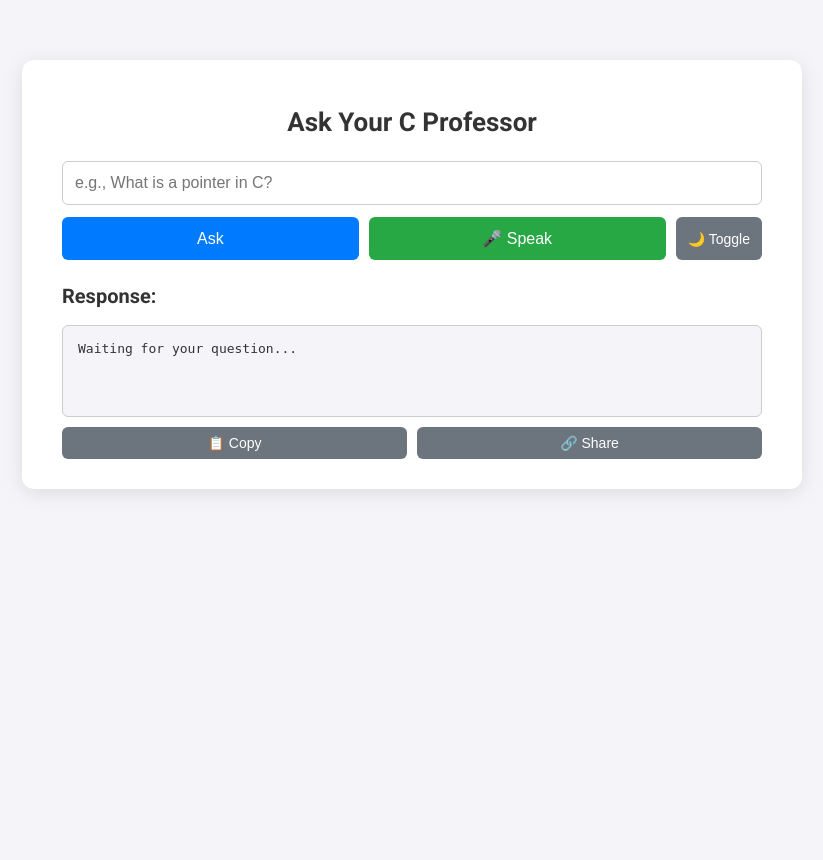
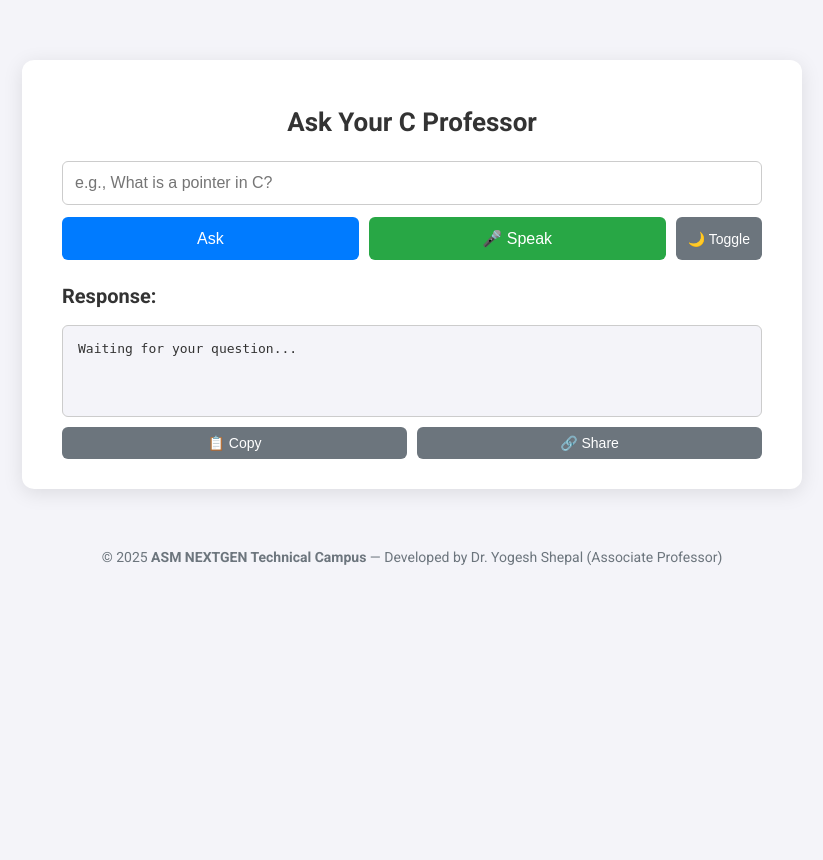
Before and after one commit to yogeshshepal-asm/C-Professor-AI, a Flask app: page / in a window 1280 px wide. Shown: the whole page, without its empty margins (228-1051 px from the left). Run offline with Flask 3, Linux system fonts and the light colour scheme.

Commit message:
Update index.html

```diff
--- a/templates/index.html
+++ b/templates/index.html
@@ -32,8 +32,8 @@
       margin: 0;
       padding: 0;
       display: flex;
-      justify-content: center;
-      align-items: flex-start;
+      flex-direction: column;
+      align-items: center;
       min-height: 100vh;
       padding-top: 60px;
       transition: background 0.3s, color 0.3s;
@@ -72,10 +72,11 @@
       justify-content: space-between;
       gap: 10px;
       margin-bottom: 16px;
+      flex-wrap: wrap;
     }
 
     button {
-      flex: 1;
+      flex: 1 1 30%;
       padding: 12px;
       font-size: 16px;
       border: none;
@@ -157,6 +158,22 @@
       0% { transform: rotate(0deg); }
       100% { transform: rotate(360deg); }
     }
+
+    footer.footer {
+      text-align: center;
+      padding: 20px;
+      font-size: 14px;
+      color: var(--accent);
+      margin-top: 40px;
+    }
+    footer.footer a {
+      color: var(--accent);
+      text-decoration: none;
+      font-weight: bold;
+    }
+    footer.footer a:hover {
+      text-decoration: underline;
+    }
   </style>
 </head>
 <body>
@@ -179,6 +196,12 @@
       <button onclick="shareResponse()">🔗 Share</button>
     </div>
   </div>
+
+  <footer class="footer">
+    © 2025 <a href="https://www.asmnext.edu.in/" target="_blank" rel="noopener">
+      ASM NEXTGEN Technical Campus
+    </a> — Developed by Dr. Yogesh Shepal (Associate Professor)
+  </footer>
 
   <script>
     function toggleDarkMode() {
@@ -218,12 +241,13 @@
     }
 
     function startVoice() {
-      if (!('webkitSpeechRecognition' in window)) {
+      const SpeechRecognition = window.SpeechRecognition || window.webkitSpeechRecognition;
+      if (!SpeechRecognition) {
         alert('Voice recognition not supported in this browser.');
         return;
       }
 
-      const recognition = new webkitSpeechRecognition();
+      const recognition = new SpeechRecognition();
       recognition.lang = 'en-US';
       recognition.interimResults = false;
       recognition.maxAlternatives = 1;
@@ -262,6 +286,10 @@
       const url = `https://wa.me/?text=${shareText}`;
       window.open(url, '_blank');
     }
+
+    document.getElementById('question').addEventListener('keydown', (e) => {
+      if (e.key === 'Enter') askQuestion();
+    });
   </script>
 </body>
 </html>
```
